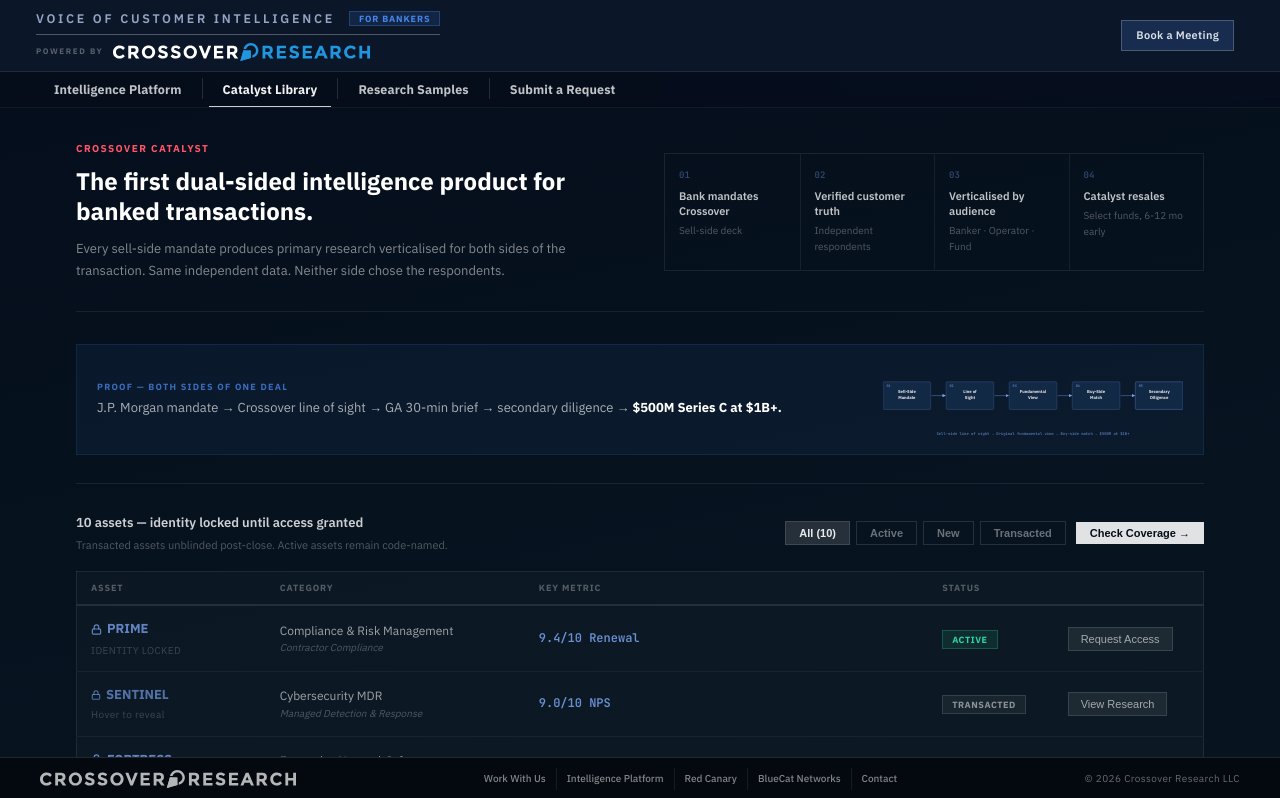
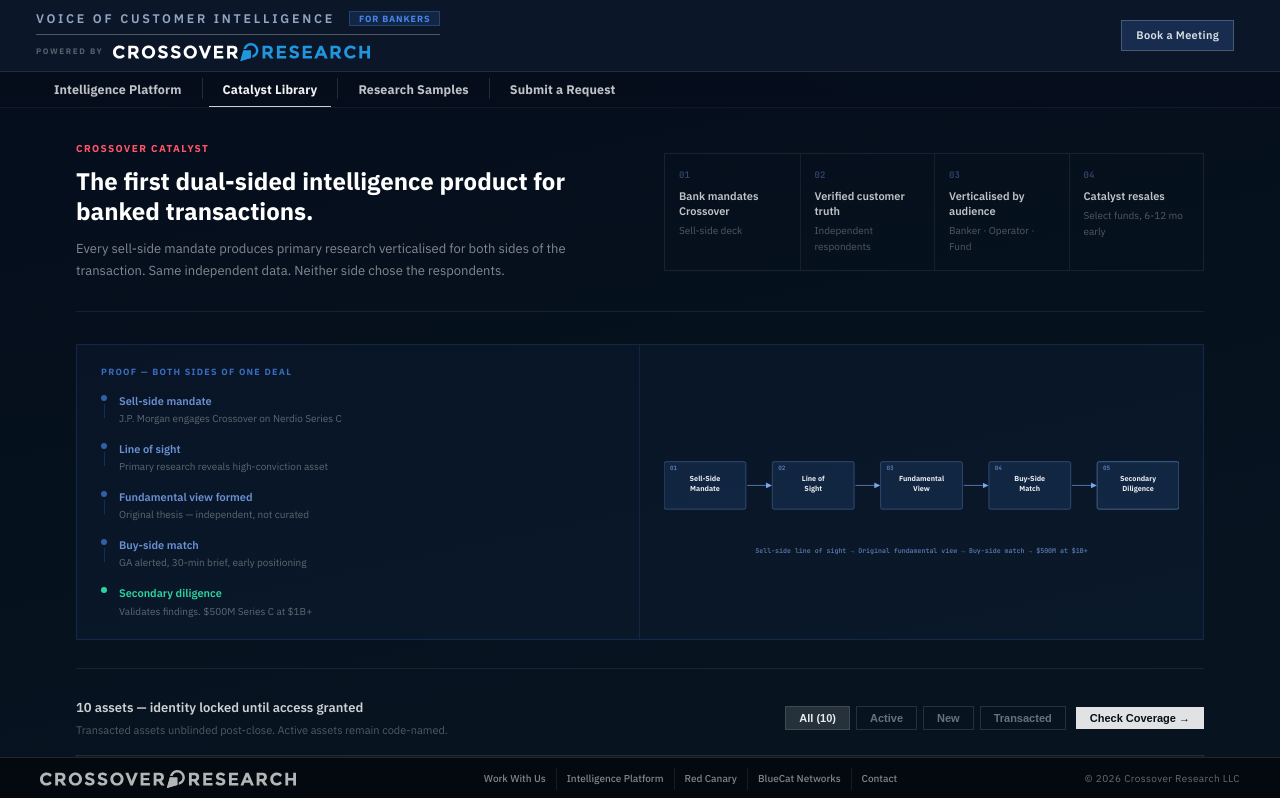
Before and after one commit to Crossover-Research/sell-side-overview-site, a Next.js app: page /catalyst in a window 1280 px wide. Shown: the top 798 px of the page. Built offline with nearby package versions, Linux system fonts and the light colour scheme.

Commit message:
feat: proof strip vertical — timeline dots down the left, mirrors the verticalising concept

```diff
--- a/app/catalyst/page.tsx
+++ b/app/catalyst/page.tsx
@@ -183,15 +183,30 @@ export default function CatalystPage() {
             </div>
           </div>
 
-          {/* Nerdio proof — compact strip */}
-          <div style={{ display:'flex',alignItems:'center',gap:32,marginBottom:28,padding:'16px 20px',background:'rgba(77,144,254,.06)',border:'1px solid rgba(77,144,254,.12)' }}>
-            <div style={{ flexShrink:0 }}>
-              <div style={{ fontSize:9,fontWeight:700,letterSpacing:'.14em',textTransform:'uppercase',color:'rgba(77,144,254,.7)',marginBottom:4 }}>Proof &mdash; Both Sides of One Deal</div>
-              <div style={{ fontSize:13,color:'rgba(255,255,255,.65)',lineHeight:1.6 }}>
-                J.P. Morgan mandate &rarr; Crossover line of sight &rarr; GA 30-min brief &rarr; secondary diligence &rarr; <strong style={{ color:'#fff' }}>$500M Series C at $1B+.</strong>
-              </div>
+          {/* Nerdio proof — vertical stack */}
+          <div style={{ display:'grid',gridTemplateColumns:'1fr 1fr',gap:0,marginBottom:28,border:'1px solid rgba(77,144,254,.15)',background:'rgba(77,144,254,.04)' }}>
+            <div style={{ padding:'20px 24px',borderRight:'1px solid rgba(77,144,254,.12)' }}>
+              <div style={{ fontSize:9,fontWeight:700,letterSpacing:'.14em',textTransform:'uppercase',color:'rgba(77,144,254,.7)',marginBottom:12 }}>Proof &mdash; Both Sides of One Deal</div>
+              {[
+                { step:'Sell-side mandate', detail:'J.P. Morgan engages Crossover on Nerdio Series C' },
+                { step:'Line of sight', detail:'Primary research reveals high-conviction asset' },
+                { step:'Fundamental view formed', detail:'Original thesis — independent, not curated' },
+                { step:'Buy-side match', detail:'GA alerted, 30-min brief, early positioning' },
+                { step:'Secondary diligence', detail:'Validates findings. $500M Series C at $1B+' },
+              ].map(({step,detail},i,arr)=>(
+                <div key={i} style={{ display:'flex',gap:12,alignItems:'flex-start',marginBottom:i<arr.length-1?10:0 }}>
+                  <div style={{ display:'flex',flexDirection:'column',alignItems:'center',flexShrink:0 }}>
+                    <div style={{ width:6,height:6,borderRadius:'50%',background:i===arr.length-1?'#2dd4a0':'rgba(77,144,254,.6)',marginTop:3 }} />
+                    {i<arr.length-1&&<div style={{ width:1,height:14,background:'rgba(77,144,254,.2)',marginTop:3 }} />}
+                  </div>
+                  <div style={{ paddingBottom:i<arr.length-1?4:0 }}>
+                    <div style={{ fontSize:11,fontWeight:600,color:i===arr.length-1?'#2dd4a0':'rgba(130,175,255,.8)',marginBottom:1 }}>{step}</div>
+                    <div style={{ fontSize:10,color:'rgba(255,255,255,.35)',lineHeight:1.5 }}>{detail}</div>
+                  </div>
+                </div>
+              ))}
             </div>
-            <div style={{ flexShrink:0,marginLeft:'auto' }}>
+            <div style={{ padding:'20px 24px',display:'flex',alignItems:'center' }}>
               <FlywheelDiagram />
             </div>
           </div>
```
